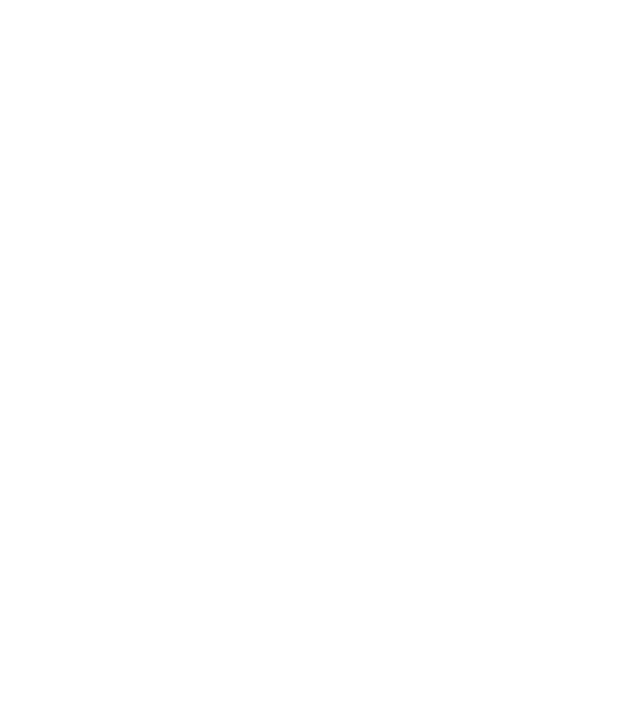
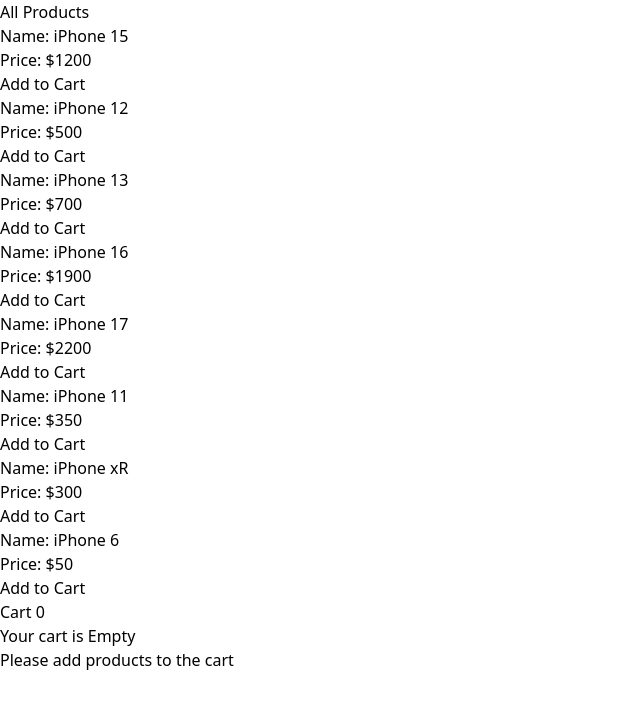
Before and after one commit to techNinja20/vitte-two, a React (Vite) app: page /CartCart in a window 1280 px wide. Before the commit this address had no page. Shown: the top 708 px of the page, without its empty margins (0-640 px from the left). Built offline with nearby package versions, Linux system fonts and the light colour scheme.

Commit message:
feat: useMewmo explained

```diff
--- a/src/App.jsx
+++ b/src/App.jsx
@@ -1,13 +1,16 @@
 import { BrowserRouter, Routes } from "react-router"
 import Cart from "./pages/Cart"
+import AddToCart from "./pages/CartCart"
 import { Route } from "react-router"
 import CartPage from "./components/CartPage"
+import CartCart from "./pages/CartCart"
 
 export default function App() {
   return (
     <BrowserRouter>
       <Routes>
         <Route path="/" element={ <Cart />} />
+        <Route path="/CartCart" element={ <CartCart />} />
         <Route path="/checkout" element={ <CartPage />} />
      </Routes>
     </BrowserRouter>
```
Also changed, not shown: src/pages/CartCart.jsx (renamed from src/pages/AddToCart.jsx, +16 -5 lines).
